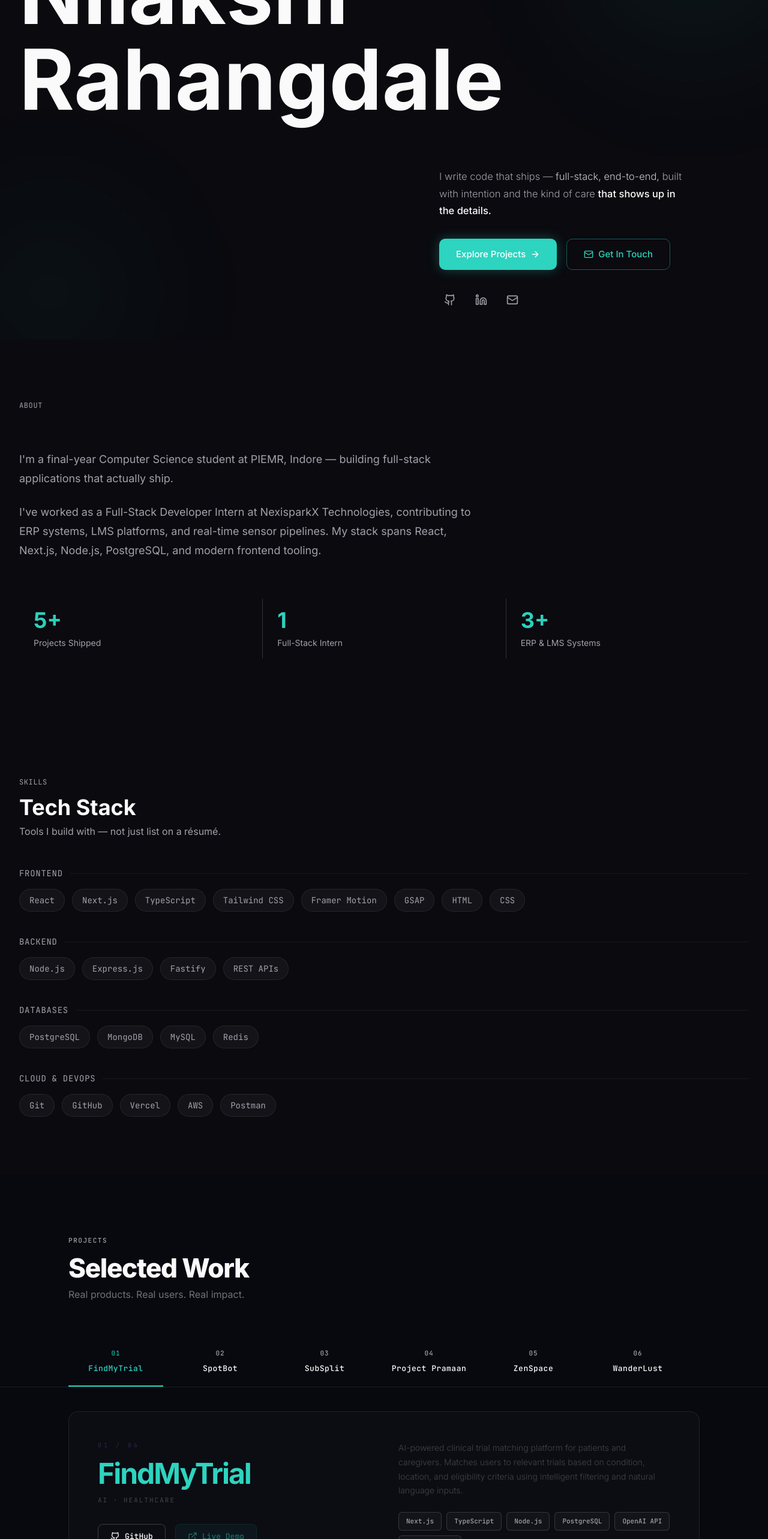
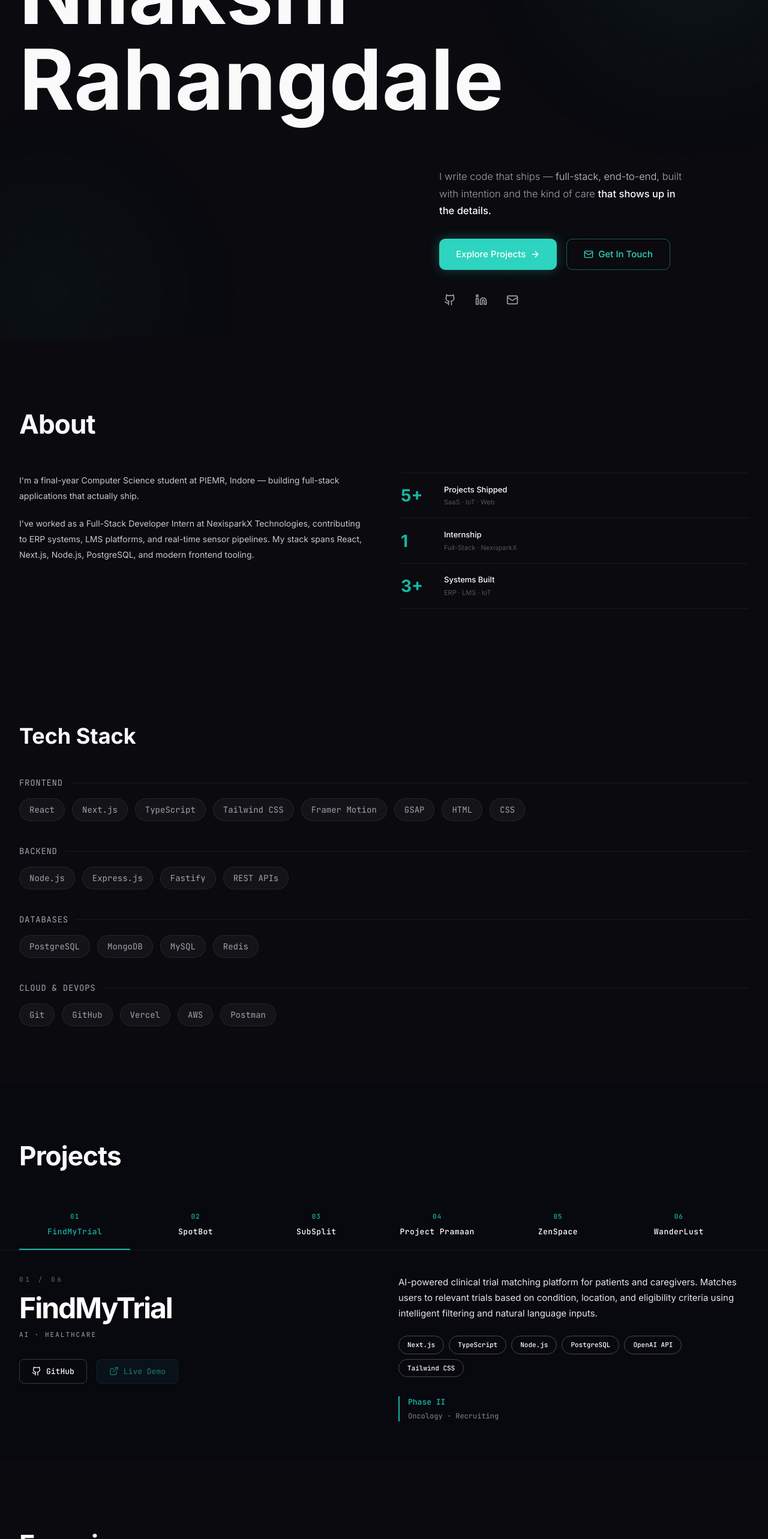
Before and after one commit to nilakshi09/Portfolio, a Next.js app: page / in a window 1280 px wide. Shown: the part 234-2800 px from the top of the page at 60% size. Built offline with nearby package versions, Linux system fonts and the light colour scheme.

Commit message:
Updated project

```diff
--- a/app/globals.css
+++ b/app/globals.css
@@ -179,17 +179,17 @@
    ===================================================== */
 
 .stat-card {
-  background: rgba(255, 255, 255, 0.02);
-  border: 0.5px solid rgba(255, 255, 255, 0.08);
+  background: rgba(255, 255, 255, 0.03);
+  border: none;
   border-radius: 8px;
   padding: 16px 20px;
   min-width: 80px;
-  text-align: center;
+  text-align: left;
   transition: all 0.25s ease;
 }
 
 .stat-card:hover {
-  border-color: #2DD4BF;
+  background: rgba(255, 255, 255, 0.05);
   transform: translateY(-2px);
 }
 
@@ -282,34 +282,23 @@
 
 /* ── Header ── */
 .cp-header-wrap {
-  padding: 0 24px 56px;
-  max-width: 1100px;
+  padding: 0 24px 48px;
+  max-width: 80rem;
   margin: 0 auto;
 }
 
-.cp-header-tag {
-  font-family: var(--font-mono), 'JetBrains Mono', monospace;
-  font-size: 11px;
-  font-weight: 500;
-  letter-spacing: 0.14em;
-  text-transform: uppercase;
-  color: #A1A1AA;
+@media (min-width: 1024px) {
+  .cp-header-wrap {
+    padding: 0 32px 48px;
+  }
 }
 
 .cp-title {
   font-size: clamp(2rem, 5vw, 2.75rem);
-  font-weight: 800;
-  color: #fafafa;
-  margin-top: 12px;
-  letter-spacing: -0.03em;
+  font-weight: 700;
+  color: #FAFAFA;
+  letter-spacing: -0.02em;
   line-height: 1.1;
-}
-
-.cp-subtitle {
-  color: #71717a;
-  margin-top: 8px;
-  font-size: 1rem;
-  line-height: 1.6;
 }
 
 /* ═══════════════════════════════════════
@@ -324,13 +313,19 @@
 
 .cp-tabs {
   display: flex;
-  max-width: 1100px;
+  max-width: 80rem;
   margin: 0 auto;
   gap: 16px;
   padding: 0 24px;
   overflow-x: auto;
   scrollbar-width: none;
   -ms-overflow-style: none;
+}
+
+@media (min-width: 1024px) {
+  .cp-tabs {
+    padding: 0 32px;
+  }
 }
 
 .cp-tabs::-webkit-scrollbar {
@@ -359,26 +354,33 @@
 }
 
 .cp-tab-number {
+  color: #14b8a6;
+}
+
+.cp-tab-name {
+  color: #ffffff;
+}
+
+.cp-tab .cp-tab-number {
   font-family: var(--font-mono), 'JetBrains Mono', monospace;
   font-size: 11px;
   font-weight: 500;
   letter-spacing: 1px;
-  color: #A1A1AA;
   transition: color 0.2s ease;
 }
 
-.cp-tab-name {
+.cp-tab .cp-tab-name {
   font-family: var(--font-mono), 'JetBrains Mono', monospace;
   font-size: 13px;
   font-weight: 500;
   letter-spacing: 0.5px;
-  color: #FAFAFA;
   white-space: nowrap;
   transition: color 0.2s ease;
 }
 
-.cp-tab:hover .cp-tab-name {
-  color: #2DD4BF;
+.cp-tab:hover .cp-tab-name,
+.cp-tab:hover .cp-tab-number {
+  color: #14b8a6;
 }
 
 .cp-tab:hover {
@@ -387,19 +389,19 @@
 
 /* Active tab */
 .cp-tab--active {
-  border-bottom-color: #2DD4BF;
+  border-bottom-color: #14b8a6;
 }
 
 .cp-tab--active .cp-tab-name {
-  color: #2DD4BF;
+  color: #14b8a6;
 }
 
 .cp-tab--active .cp-tab-number {
-  color: #14B8A6;
+  color: #14b8a6;
 }
 
 .cp-tab--active:hover .cp-tab-name {
-  color: #2DD4BF;
+  color: #14b8a6;
 }
 
 /* ═══════════════════════════════════════
@@ -411,28 +413,34 @@
   display: grid;
   grid-template-columns: 1fr;
   grid-template-rows: 1fr;
-  max-width: 1100px;
+  max-width: 80rem;
   margin: 40px auto 0;
   padding: 0 24px 64px;
   background: transparent;
 }
 
-/* Each slide: now a bordered card, overlapping in the same grid cell */
+@media (min-width: 1024px) {
+  .cp-panel {
+    padding: 0 32px 64px;
+  }
+}
+
+/* Each slide: open layout, no card wrapper */
 .cp-slide {
   grid-column: 1;
   grid-row: 1;
   width: 100%;
   display: grid;
-  grid-template-columns: 1fr 1fr;
-  gap: 48px;
-  padding: 48px;
-  align-items: flex-start;
+  grid-template-columns: minmax(0, 1fr) minmax(0, 1fr);
+  gap: 3rem;
+  padding: 0;
+  align-items: start;
   box-sizing: border-box;
 
-  /* Card Styling */
-  background: rgba(255, 255, 255, 0.02);
-  border: 1px solid rgba(255, 255, 255, 0.08);
-  border-radius: 16px;
+  /* No card styling */
+  background: transparent;
+  border: none;
+  border-radius: 0;
 
   /* Default: hidden below */
   opacity: 0;
@@ -469,9 +477,9 @@
 /* Project counter: "01 / 06" */
 .cp-counter {
   font-family: var(--font-mono), 'JetBrains Mono', monospace;
-  font-size: 10px;
+  font-size: 11px;
   font-weight: 400;
-  color: #2a2a4e;
+  color: rgba(255, 255, 255, 0.4);
   letter-spacing: 4px;
   margin-bottom: 16px;
 }
@@ -483,6 +491,12 @@
   letter-spacing: -2px;
   line-height: 1;
   margin-bottom: 12px;
+  color: #ffffff;
+  transition: color 0.2s ease;
+}
+
+.cp-project-name:hover {
+  color: #14b8a6;
 }
 
 /* Domain / category */
@@ -490,7 +504,7 @@
   font-family: var(--font-mono), 'JetBrains Mono', monospace;
   font-size: 11px;
   font-weight: 400;
-  color: #444;
+  color: #A1A1AA;
   letter-spacing: 2px;
   text-transform: uppercase;
   margin-bottom: 32px;
@@ -565,11 +579,12 @@
 
 /* Description */
 .cp-description {
-  font-size: 14px;
-  font-weight: 300;
-  color: #444;
-  line-height: 1.7;
+  font-size: 15px;
+  font-weight: 400;
+  color: rgba(255, 255, 255, 0.9);
+  line-height: 1.75;
   margin-bottom: 24px;
+  text-align: left;
 }
 
 /* Tech chips */
@@ -584,11 +599,11 @@
   font-family: var(--font-mono), 'JetBrains Mono', monospace;
   font-size: 11px;
   font-weight: 500;
-  color: #A1A1AA;
-  background: rgba(255, 255, 255, 0.03);
-  padding: 6px 12px;
-  border: 1px solid rgba(255, 255, 255, 0.15);
-  border-radius: 6px;
+  color: #ffffff;
+  background: transparent;
+  padding: 6px 14px;
+  border: 0.5px solid rgba(255, 255, 255, 0.25);
+  border-radius: 999px;
   transition: all 0.2s ease;
 }
 
@@ -598,26 +613,29 @@
   background: rgba(45, 212, 191, 0.05);
 }
 
-/* Key metric */
-.cp-metric {
+/* Highlight block — left-border accent */
+.cp-highlight {
   display: flex;
   flex-direction: column;
   align-items: flex-start;
-  gap: 8px;
+  gap: 4px;
+  border-left: 2px solid #14b8a6;
+  padding-left: 14px;
 }
 
-.cp-metric-value {
+.cp-highlight-label {
   font-family: var(--font-mono), 'JetBrains Mono', monospace;
-  font-size: 24px;
+  font-size: 13px;
   font-weight: 600;
-  letter-spacing: -0.5px;
+  color: #14b8a6;
+  letter-spacing: 0;
 }
 
-.cp-metric-label {
+.cp-highlight-sub {
   font-family: var(--font-mono), 'JetBrains Mono', monospace;
-  font-size: 13px;
+  font-size: 12px;
   font-weight: 400;
-  color: #A1A1AA;
+  color: rgba(255, 255, 255, 0.5);
   letter-spacing: 0;
 }
 
@@ -645,7 +663,7 @@
     position: relative;
     grid-template-columns: 1fr;
     gap: 24px;
-    padding: 32px 24px;
+    padding: 0;
   }
 
   /* Hide non-active slides on mobile since position is relative */
@@ -686,8 +704,8 @@
   }
 
   .cp-slide {
-    padding: 40px 32px;
-    gap: 32px;
+    padding: 0;
+    gap: 2rem;
   }
 
   .cp-project-name {
@@ -721,28 +739,36 @@
   line-height: 1.6;
 }
 
-/* ---------- Entry (open layout, no card) ---------- */
+/* ---------- Entry (open layout) ---------- */
 .exp-entry {
-  /* Group wrapper for hover effects */
+  width: 100%;
 }
 .exp-entry:hover .exp-date-dot {
   transform: scale(1.3);
 }
 
-/* Top Row */
-.exp-top-row {
+/* Layout Grid */
+.exp-grid {
+  display: grid;
+  grid-template-columns: 1fr 1fr;
+  gap: 3rem;
+  align-items: start;
+}
+
+/* Left Column */
+.exp-col-left {
   display: flex;
-  justify-content: space-between;
+  flex-direction: column;
   align-items: flex-start;
-  gap: 24px;
+  text-align: left;
 }
-.exp-left {
-  flex: 1;
-}
-.exp-right {
-  flex-shrink: 0;
+
+/* Right Column */
+.exp-col-right {
   display: flex;
-  gap: 12px;
+  flex-direction: column;
+  align-items: flex-start;
+  text-align: left;
 }
 
 /* Date row: dot + date on same line */
@@ -784,42 +810,44 @@
   font-family: var(--font-mono), 'JetBrains Mono', monospace;
   font-size: 12px;
   color: #A1A1AA;
-  margin-bottom: 20px;
+  margin-bottom: 24px;
 }
 
-/* Full-width horizontal divider */
-.exp-divider {
-  height: 0.5px;
-  background: rgba(255, 255, 255, 0.08);
-  margin: 20px 0;
+/* Stats Cards */
+.exp-stats {
+  display: grid;
+  grid-template-columns: repeat(3, 1fr);
+  gap: 16px;
+  width: 100%;
+  margin-bottom: 32px;
 }
 
 /* ---------- Bullet points ---------- */
 .exp-bullets {
   list-style: none;
   padding: 0;
-  margin: 0 0 28px 0;
+  margin: 0;
   display: flex;
   flex-direction: column;
+  gap: 16px;
 }
 
 .exp-bullet {
   display: flex;
   align-items: flex-start;
-  gap: 10px;
-  margin-bottom: 10px;
+  gap: 12px;
 }
 
 .exp-arrow {
   color: #2DD4BF;
-  font-size: 12px;
+  font-size: 14px;
   margin-top: 2px;
   flex-shrink: 0;
   user-select: none;
 }
 
 .exp-bullet-text {
-  font-size: 13px;
+  font-size: 14px;
   line-height: 1.6;
   color: #A1A1AA;
   transition: color 0.2s ease;
@@ -840,9 +868,9 @@
   font-family: var(--font-mono), 'JetBrains Mono', monospace;
   font-size: 10px;
   color: #A1A1AA;
-  padding: 4px 12px;
-  border: 0.5px solid rgba(255, 255, 255, 0.08);
-  border-radius: 4px;
+  padding: 6px 14px;
+  border: 0.5px solid rgba(255, 255, 255, 0.15);
+  border-radius: 999px;
   transition: all 0.2s ease;
   cursor: default;
 }
@@ -850,28 +878,24 @@
 .exp-tag:hover {
   border-color: #2DD4BF;
   color: #2DD4BF;
+  background: rgba(45, 212, 191, 0.05);
 }
 
 /* ---------- Responsive ---------- */
+@media (max-width: 1024px) {
+  .exp-grid {
+    grid-template-columns: 1fr;
+    gap: 2rem;
+  }
+}
+
 @media (max-width: 768px) {
-  /* Stack date above role on mobile */
-  .exp-top-row {
-    flex-direction: column;
-    gap: 20px;
-  }
-  .exp-right {
-    width: 100%;
-  }
-
-  .exp-date-row {
-    margin-bottom: 8px;
-  }
-
   .exp-role {
     font-size: 1.5rem;
   }
-
-  /* Tags wrap naturally */
+  .exp-stats {
+    grid-template-columns: repeat(2, 1fr);
+  }
   .exp-tags {
     gap: 6px;
   }
@@ -903,34 +927,17 @@
 .contact-orb {
   position: absolute;
   border-radius: 50%;
-  filter: blur(100px);
-  opacity: 0.20;
+  filter: blur(50px);
   will-change: transform;
 }
 .contact-orb--primary {
-  width: 500px;
-  height: 500px;
-  background: radial-gradient(circle, #2DD4BF 0%, transparent 70%);
-  top: 10%;
+  width: 200px;
+  height: 200px;
+  background: radial-gradient(circle, rgba(45, 212, 191, 0.1) 0%, transparent 60%);
+  top: 50%;
   left: 50%;
-  transform: translateX(-50%);
+  transform: translate(-50%, -50%);
   animation: contact-orb-float 18s ease-in-out infinite;
-}
-.contact-orb--secondary {
-  width: 350px;
-  height: 350px;
-  background: radial-gradient(circle, #14B8A6 0%, transparent 70%);
-  bottom: 15%;
-  left: 20%;
-  animation: contact-orb-float-reverse 22s ease-in-out infinite;
-}
-.contact-orb--accent {
-  width: 280px;
-  height: 280px;
-  background: radial-gradient(circle, #5EEAD4 0%, transparent 70%);
-  top: 40%;
-  right: 15%;
-  animation: contact-orb-float-diagonal 25s ease-in-out infinite;
 }
 
 /* Grid texture overlay */
@@ -947,17 +954,9 @@
 
 /* Orb keyframes */
 @keyframes contact-orb-float {
-  0%, 100% { transform: translateX(-50%) translateY(0) scale(1); }
-  33% { transform: translateX(-45%) translateY(-20px) scale(1.05); }
-  66% { transform: translateX(-55%) translateY(15px) scale(0.97); }
-}
-@keyframes contact-orb-float-reverse {
-  0%, 100% { transform: translateX(0) translateY(0) scale(1); }
-  50% { transform: translateX(30px) translateY(-25px) scale(1.06); }
-}
-@keyframes contact-orb-float-diagonal {
-  0%, 100% { transform: translate(0, 0) scale(1); }
-  50% { transform: translate(-20px, 20px) scale(1.04); }
+  0%, 100% { transform: translate(-50%, -50%) scale(1); }
+  33% { transform: translate(-48%, -55%) scale(1.05); }
+  66% { transform: translate(-52%, -45%) scale(0.97); }
 }
 
 /* ---------- Content container ---------- */
@@ -1018,7 +1017,7 @@
   display: flex;
   flex-direction: column;
   align-items: center;
-  margin-bottom: 48px;
+  margin-bottom: 0;
 }
 
 /* Radial glow behind email */
@@ -1167,7 +1166,7 @@
     height: 100px;
   }
   .contact-email-wrap {
-    margin-bottom: 36px;
+    margin-bottom: 0;
   }
   .contact-social-dot {
     display: none;
@@ -1180,16 +1179,8 @@
     padding: 4px 0;
   }
   .contact-orb--primary {
-    width: 300px;
-    height: 300px;
-  }
-  .contact-orb--secondary {
-    width: 200px;
-    height: 200px;
-  }
-  .contact-orb--accent {
-    width: 180px;
-    height: 180px;
+    width: 120px;
+    height: 120px;
   }
 }
 
@@ -1198,8 +1189,81 @@
     padding: 64px 32px;
   }
   .contact-orb--primary {
-    width: 400px;
-    height: 400px;
+    width: 160px;
+    height: 160px;
+  }
+}
+
+/* ===== ABOUT SECTION ===== */
+.about-grid {
+  display: grid;
+  grid-template-columns: minmax(0, 1fr) minmax(0, 1fr);
+  gap: 3.5rem;
+  align-items: start;
+}
+
+.about-bio {
+  text-align: left;
+}
+
+.about-bio p {
+  font-size: 14px;
+  color: rgba(255, 255, 255, 0.78);
+  line-height: 1.85;
+  margin: 0 0 1.25rem 0;
+}
+
+.about-bio p:last-child {
+  margin-bottom: 0;
+}
+
+/* Stats table rows */
+.about-stats {
+  display: flex;
+  flex-direction: column;
+}
+
+.about-stat-row {
+  display: grid;
+  grid-template-columns: 72px 1fr;
+  align-items: center;
+  padding: 1.1rem 0;
+  border-bottom: 0.5px solid rgba(255, 255, 255, 0.06);
+}
+
+.about-stat-row--first {
+  border-top: 0.5px solid rgba(255, 255, 255, 0.06);
+}
+
+.about-stat-value {
+  font-size: 28px;
+  font-weight: 700;
+  color: #14b8a6;
+  line-height: 1;
+}
+
+.about-stat-info {
+  display: flex;
+  flex-direction: column;
+  gap: 0.2rem;
+}
+
+.about-stat-label {
+  font-size: 13px;
+  color: #ffffff;
+  font-weight: 500;
+}
+
+.about-stat-sublabel {
+  font-size: 11px;
+  color: rgba(255, 255, 255, 0.3);
+}
+
+/* About responsive */
+@media (max-width: 768px) {
+  .about-grid {
+    grid-template-columns: 1fr;
+    gap: 2.5rem;
   }
 }
 
--- a/components/About.tsx
+++ b/components/About.tsx
@@ -1,74 +1,71 @@
 'use client';
 
 import { motion } from 'framer-motion';
-import { stats } from '@/lib/constants';
+
+const aboutStats = [
+  { value: '5+', label: 'Projects Shipped', sublabel: 'SaaS · IoT · Web' },
+  { value: '1', label: 'Internship', sublabel: 'Full-Stack · NexisparkX' },
+  { value: '3+', label: 'Systems Built', sublabel: 'ERP · LMS · IoT' },
+];
 
 export function About() {
   return (
     <section id="about" className="py-section px-6 lg:px-8">
       <div className="max-w-7xl mx-auto">
-        {/* Section Header */}
         <motion.div
-          initial={{ opacity: 0, y: 24 }}
+          initial={{ opacity: 0, y: 16 }}
           whileInView={{ opacity: 1, y: 0 }}
-          viewport={{ once: true }}
-          transition={{ duration: 0.5 }}
-          className="mb-16"
+          viewport={{ once: true, amount: 0.15 }}
+          transition={{ duration: 0.6, ease: [0.16, 1, 0.3, 1] }}
+          className="experience-header"
         >
-          <span className="font-mono text-xs uppercase tracking-wider text-text-secondary">
-            About
-          </span>
+          <h2 className="experience-title">About</h2>
         </motion.div>
 
-        {/* Bio */}
+        <div className="about-grid">
+          {/* Left column — bio text */}
           <motion.div
             initial={{ opacity: 0, y: 20 }}
             whileInView={{ opacity: 1, y: 0 }}
             viewport={{ once: true }}
             transition={{ duration: 0.6 }}
-          className="max-w-3xl"
+            className="about-bio"
           >
-          <p className="text-lg text-text-secondary leading-8 mb-6">
+            <p>
               {"I'm a final-year Computer Science student at PIEMR, Indore — building full-stack applications that actually ship."}
             </p>
-          <p className="text-lg text-text-secondary leading-8">
+            <p>
               {"I've worked as a Full-Stack Developer Intern at NexisparkX Technologies, contributing to ERP systems, LMS platforms, and real-time sensor pipelines. My stack spans React, Next.js, Node.js, PostgreSQL, and modern frontend tooling."}
             </p>
           </motion.div>
 
-        {/* Stats Row */}
+          {/* Right column — stats table */}
           <motion.div
             initial={{ opacity: 0, y: 20 }}
             whileInView={{ opacity: 1, y: 0 }}
             viewport={{ once: true }}
-          transition={{ duration: 0.6, delay: 0.2 }}
-          className="mt-16 grid grid-cols-2 sm:grid-cols-3 w-full"
+            transition={{ duration: 0.6, delay: 0.15 }}
+            className="about-stats"
           >
-          {stats.map((stat, index) => (
+            {aboutStats.map((stat, index) => (
               <motion.div
                 key={stat.label}
-              initial={{ opacity: 0, y: 20 }}
+                initial={{ opacity: 0, y: 12 }}
                 whileInView={{ opacity: 1, y: 0 }}
                 viewport={{ once: true }}
-              transition={{ duration: 0.4, delay: 0.1 * index }}
-              className={[
-                'px-6 py-4 text-center sm:text-left',
-                index !== 0 ? 'sm:border-l sm:border-[#333]' : '',
-                index >= 2
-                  ? 'col-span-2 sm:col-span-1 border-t border-[#333] pt-8 sm:pt-4 sm:border-t-0'
-                  : '',
-              ].join(' ')}
+                transition={{ duration: 0.4, delay: 0.2 + index * 0.1 }}
+                className={`about-stat-row ${index === 0 ? 'about-stat-row--first' : ''}`}
               >
-              <p className="text-4xl font-bold gradient-text mb-2">
-                {stat.value}
-              </p>
-              <p className="text-sm text-text-secondary">
-                {stat.label}
-              </p>
+                <span className="about-stat-value">{stat.value}</span>
+                <div className="about-stat-info">
+                  <span className="about-stat-label">{stat.label}</span>
+                  <span className="about-stat-sublabel">{stat.sublabel}</span>
+                </div>
               </motion.div>
             ))}
           </motion.div>
         </div>
+      </div>
     </section>
   );
 }
--- a/components/Contact.tsx
+++ b/components/Contact.tsx
@@ -43,8 +43,6 @@ export function Contact() {
       {/* Animated background elements */}
       <div className="contact-bg" aria-hidden="true">
         <div className="contact-orb contact-orb--primary" />
-        <div className="contact-orb contact-orb--secondary" />
-        <div className="contact-orb contact-orb--accent" />
         <div className="contact-grid-texture" />
       </div>
 
--- a/components/Projects.tsx
+++ b/components/Projects.tsx
@@ -60,11 +60,7 @@ export function Projects() {
       {/* ── Section header ── */}
       <div className="cp-header-wrap">
         <div className="cp-header cp-anim-header">
-          <span className="cp-header-tag">Projects</span>
-          <h2 className="cp-title">Selected Work</h2>
-          <p className="cp-subtitle">
-            Real products. Real users. Real impact.
-          </p>
+          <h2 className="cp-title">Projects</h2>
         </div>
       </div>
 
@@ -108,10 +104,7 @@ export function Projects() {
                   {String(index + 1).padStart(2, '0')} / {String(totalProjects).padStart(2, '0')}
                 </span>
 
-                <h3
-                  className="cp-project-name"
-                  style={{ color: PROJECT_ACCENT }}
-                >
+                <h3 className="cp-project-name">
                   {project.title}
                 </h3>
 
@@ -167,15 +160,12 @@ export function Projects() {
                 </div>
 
                 {project.mockUI && project.mockUI.length > 0 && (
-                  <div className="cp-metric">
-                    <span
-                      className="cp-metric-value"
-                      style={{ color: PROJECT_ACCENT }}
-                    >
+                  <div className="cp-highlight">
+                    <span className="cp-highlight-label">
                       {project.mockUI[0]}
                     </span>
                     {project.mockUI.length > 1 && (
-                      <span className="cp-metric-label">
+                      <span className="cp-highlight-sub">
                         {project.mockUI.slice(1).join(' · ')}
                       </span>
                     )}
--- a/components/Skills.tsx
+++ b/components/Skills.tsx
@@ -15,15 +15,9 @@ export function Skills() {
           transition={{ duration: 0.5 }}
           className="mb-6"
         >
-          <span className="font-mono text-xs uppercase tracking-wider text-text-secondary">
-            Skills
-          </span>
-          <h2 className="text-4xl font-bold text-text-primary mt-3">
+          <h2 className="text-4xl font-bold text-text-primary">
             Tech Stack
           </h2>
-          <p className="text-text-secondary mt-2">
-            Tools I build with — not just list on a résumé.
-          </p>
         </motion.div>
 
         {/* Skill Groups */}
@@ -54,10 +48,6 @@ export function Skills() {
                       duration: 0.3,
                       delay: groupIndex * 0.1 + skillIndex * 0.05,
                     }}
-                    whileHover={{
-                      scale: 1.05,
-                      boxShadow: '0 0 12px rgba(45, 212, 191, 0.15)',
-                    }}
                     className="
                       px-4 py-2
                       font-mono text-sm
@@ -65,9 +55,9 @@ export function Skills() {
                       border border-white/[0.08]
                       rounded-full
                       text-text-secondary
-                      hover:border-accent/40
-                      hover:text-text-primary
-                      transition-all duration-200
+                      hover:border-[#14b8a6]
+                      hover:text-[#14b8a6]
+                      transition-colors duration-200 ease-in-out
                       cursor-default
                       outline-none focus:outline-none
                     "
```
Also changed, not shown: components/Experience.tsx (+26 -31 lines). Lines whose indentation alone changed are shown as unchanged.
